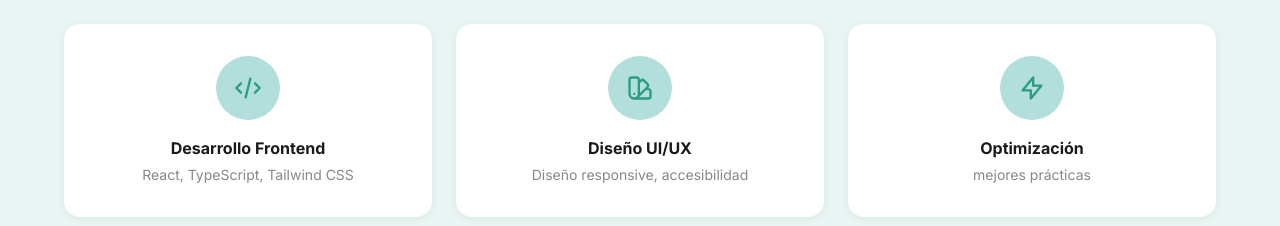
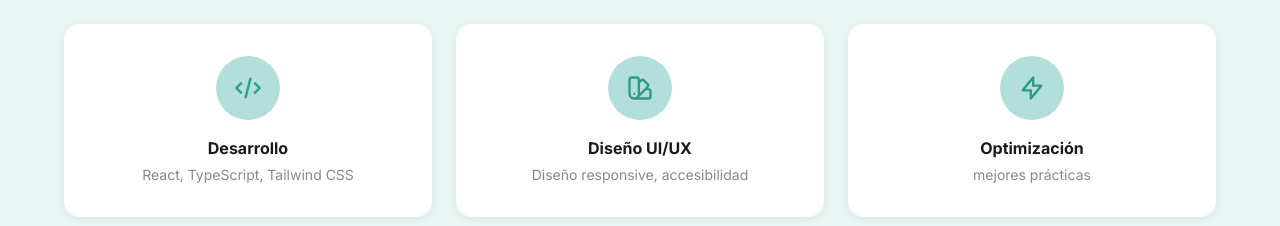
Before and after one commit to Yeraldin3139/portafolio, a Next.js app: page / in a window 1280 px wide. Shown: the part 1400-1626 px from the top of the page. Built offline with nearby package versions, Linux system fonts and the light colour scheme.

Commit message:
modificacion about

```diff
--- a/components/About.tsx
+++ b/components/About.tsx
@@ -13,7 +13,7 @@ export default function About() {
       p2: "Me gusta aprender nuevas tecnologías y aplicarlas para resolver problemas. me interesa la importancia de la accesibilidad y la experiencia de usuario.",
       p3: "En mi tiempo libre me apaciona ampliar y desarrolar mis conocimientos del arte (pintura, dibujo, diseño, entre otros)",
       habilidades: [
-        { titulo: "Desarrollo Frontend", subtitulo: "React, TypeScript, Tailwind CSS" },
+        { titulo: "Desarrollo", subtitulo: "React, TypeScript, Tailwind CSS" },
         { titulo: "Diseño UI/UX", subtitulo: "Diseño responsive, accesibilidad" },
         { titulo: "Optimización", subtitulo: "mejores prácticas" },
       ],
@@ -24,7 +24,7 @@ export default function About() {
       p2: "I enjoy learning new technologies and applying them to solve problems. I care about accessibility and user experience.",
       p3: "In my free time I love expanding my knowledge of art (painting, drawing, design, among others)",
       habilidades: [
-        { titulo: "Frontend Development", subtitulo: "React, TypeScript, Tailwind CSS" },
+        { titulo: "Development", subtitulo: "React, TypeScript, Tailwind CSS" },
         { titulo: "UI/UX Design", subtitulo: "Responsive design, accessibility" },
         { titulo: "Optimization", subtitulo: "best practices" },
       ],
```
